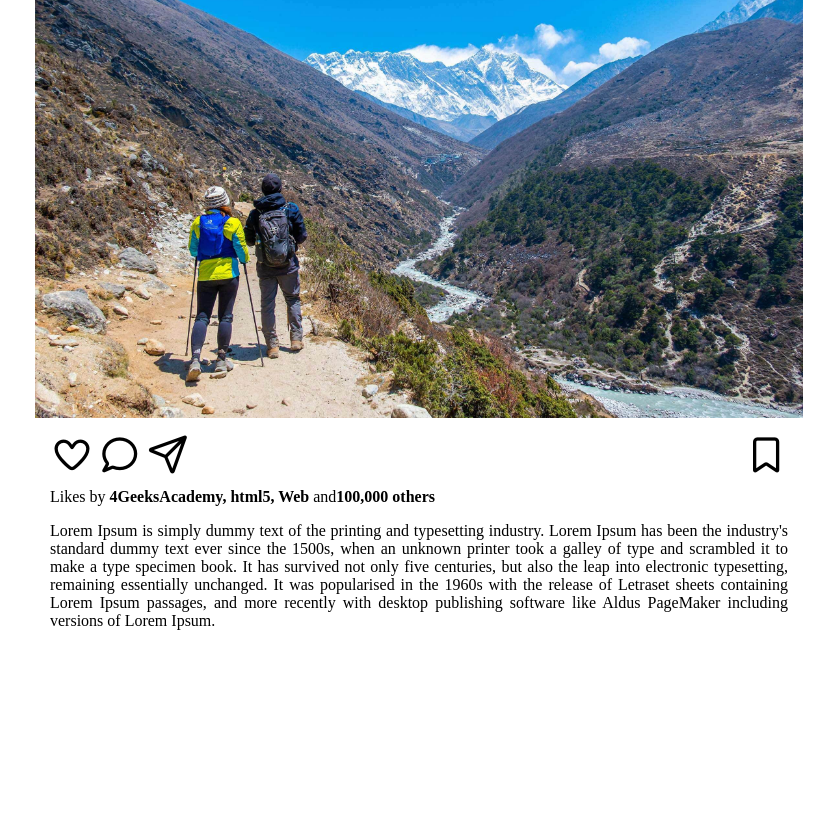
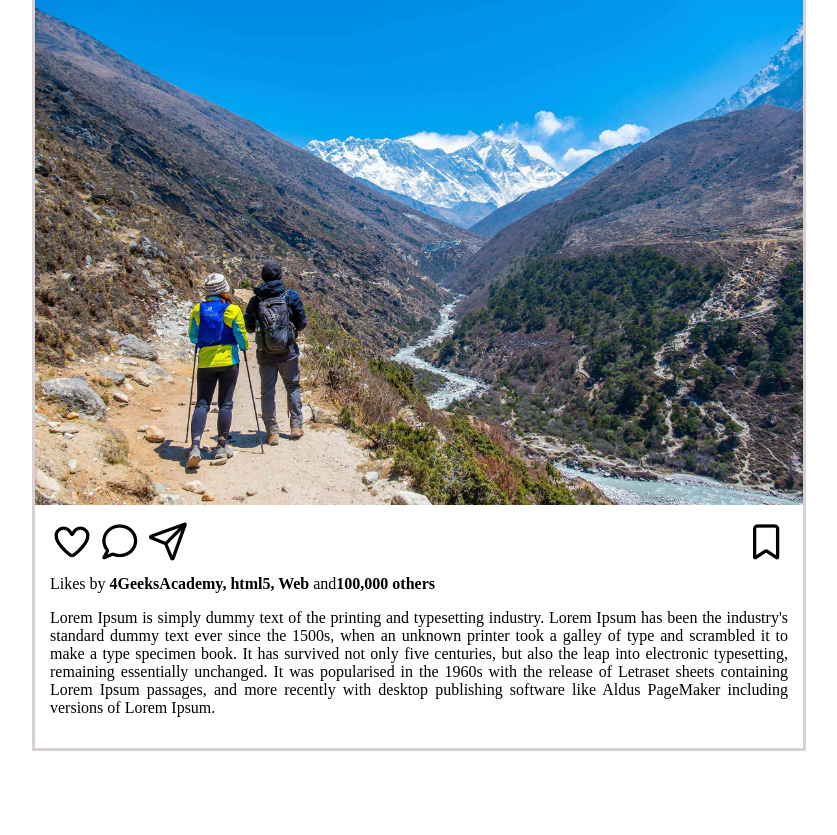
Before and after one commit to 4GeeksAcademy/Post-Instagram-LilianaGonzales-pt-120, a plain HTML site: page index.html in a window 1280 px wide. Shown: the part 154-989 px from the top of the page, without its empty margins (221-1058 px from the left). Before the commit the page ends 815 px from the top, so only its background shows below. Drawn offline with Linux system fonts and the light colour scheme.

Commit message:
segundo comentario

```diff
--- a/style.css
+++ b/style.css
@@ -6,6 +6,9 @@ margin: 0;
     flex-direction: column;
     width: 768px;
     margin:auto;
+    border: 3px solid rgb(216 209 209);
+    margin-top: 84px;
+    margin-bottom: 84px;
 .post-header{
     display: flex;
     flex-direction: row;
```
